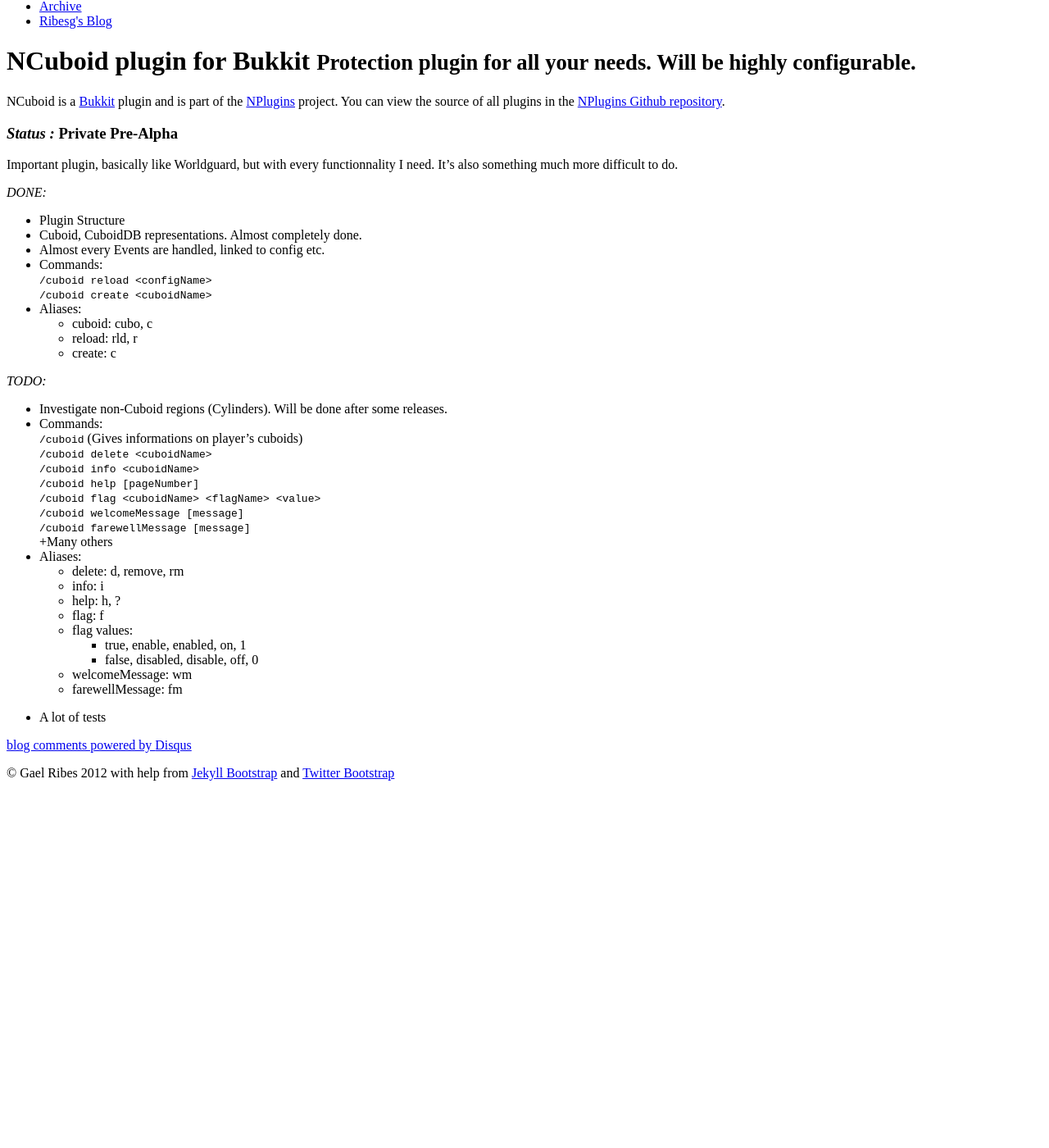
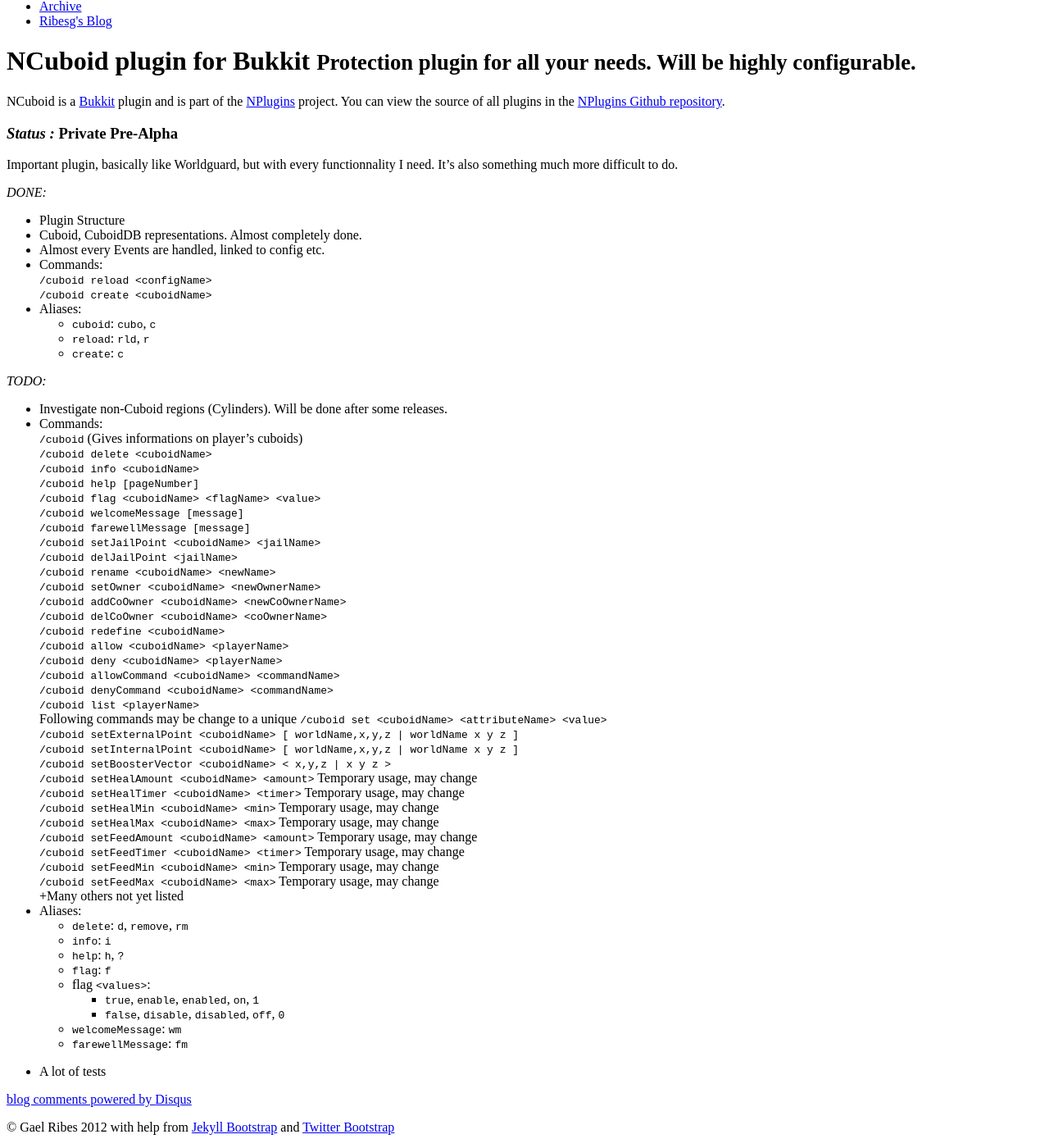
Before and after one commit to CeramicTitan/ribesg.github.com, a Jekyll site: the page built from bukkit/NCuboid.md, in a window 1280 px wide and 1400 px high, scrolled down 121 px. Shown: the whole window at 82% size. Built offline with Jekyll 4.4.1, drawn with Linux system fonts in a browser that asks for light colours; nearby versions of some CDN libraries; comment, search, counter and statistics services are not loaded; before the commit the page ends 1089 px from its top, so only the background shows below that.

Commit message:
Some additions to NCuboid page

```diff
--- a/bukkit/NCuboid.md
+++ b/bukkit/NCuboid.md
@@ -22,9 +22,9 @@ _DONE:_
     `/cuboid reload <configName>`
     `/cuboid create <cuboidName>`
 * Aliases:
-  + cuboid: cubo, c
-  + reload: rld, r
-  + create: c
+  + `cuboid`: `cubo`, `c`
+  + `reload`: `rld`, `r`
+  + `create`: `c`
 
 _TODO:_
 * Investigate non-Cuboid regions (Cylinders). Will be done after some releases.
@@ -36,17 +36,41 @@ _TODO:_
     `/cuboid flag <cuboidName> <flagName> <value>`
     `/cuboid welcomeMessage [message]`
     `/cuboid farewellMessage [message]`
-    +Many others
+    `/cuboid setJailPoint <cuboidName> <jailName>`
+    `/cuboid delJailPoint <jailName>`
+    `/cuboid rename <cuboidName> <newName>`
+    `/cuboid setOwner <cuboidName> <newOwnerName>`
+    `/cuboid addCoOwner <cuboidName> <newCoOwnerName>`
+    `/cuboid delCoOwner <cuboidName> <coOwnerName>`
+    `/cuboid redefine <cuboidName>`
+    `/cuboid allow <cuboidName> <playerName>`
+    `/cuboid deny <cuboidName> <playerName>`
+    `/cuboid allowCommand <cuboidName> <commandName>`
+    `/cuboid denyCommand <cuboidName> <commandName>`
+    `/cuboid list <playerName>`
+    Following commands may be change to a unique `/cuboid set <cuboidName> <attributeName> <value>`
+    `/cuboid setExternalPoint <cuboidName> [ worldName,x,y,z | worldName x y z ]`
+    `/cuboid setInternalPoint <cuboidName> [ worldName,x,y,z | worldName x y z ]`
+    `/cuboid setBoosterVector <cuboidName> < x,y,z | x y z >`
+    `/cuboid setHealAmount <cuboidName> <amount>` Temporary usage, may change
+    `/cuboid setHealTimer <cuboidName> <timer>` Temporary usage, may change
+    `/cuboid setHealMin <cuboidName> <min>` Temporary usage, may change
+    `/cuboid setHealMax <cuboidName> <max>` Temporary usage, may change
+    `/cuboid setFeedAmount <cuboidName> <amount>` Temporary usage, may change
+    `/cuboid setFeedTimer <cuboidName> <timer>` Temporary usage, may change
+    `/cuboid setFeedMin <cuboidName> <min>` Temporary usage, may change
+    `/cuboid setFeedMax <cuboidName> <max>` Temporary usage, may change
+    +Many others not yet listed
 * Aliases:
-  + delete: d, remove, rm
-  + info: i
-  + help: h, ?
-  + flag: f
-  + flag values:
-    - true, enable, enabled, on, 1
-    - false, disabled, disable, off, 0
-  + welcomeMessage: wm
-  + farewellMessage: fm
+  + `delete`: `d`, `remove`, `rm`
+  + `info`: `i`
+  + `help`: `h`, `?`
+  + `flag`: `f`
+  + flag `<values>`:
+    - `true`, `enable`, `enabled`, `on`, `1`
+    - `false`, `disable`, `disabled`, `off`, `0`
+  + `welcomeMessage`: `wm`
+  + `farewellMessage`: `fm`
 * A lot of tests
 
 {% include JB/comments %}
```
